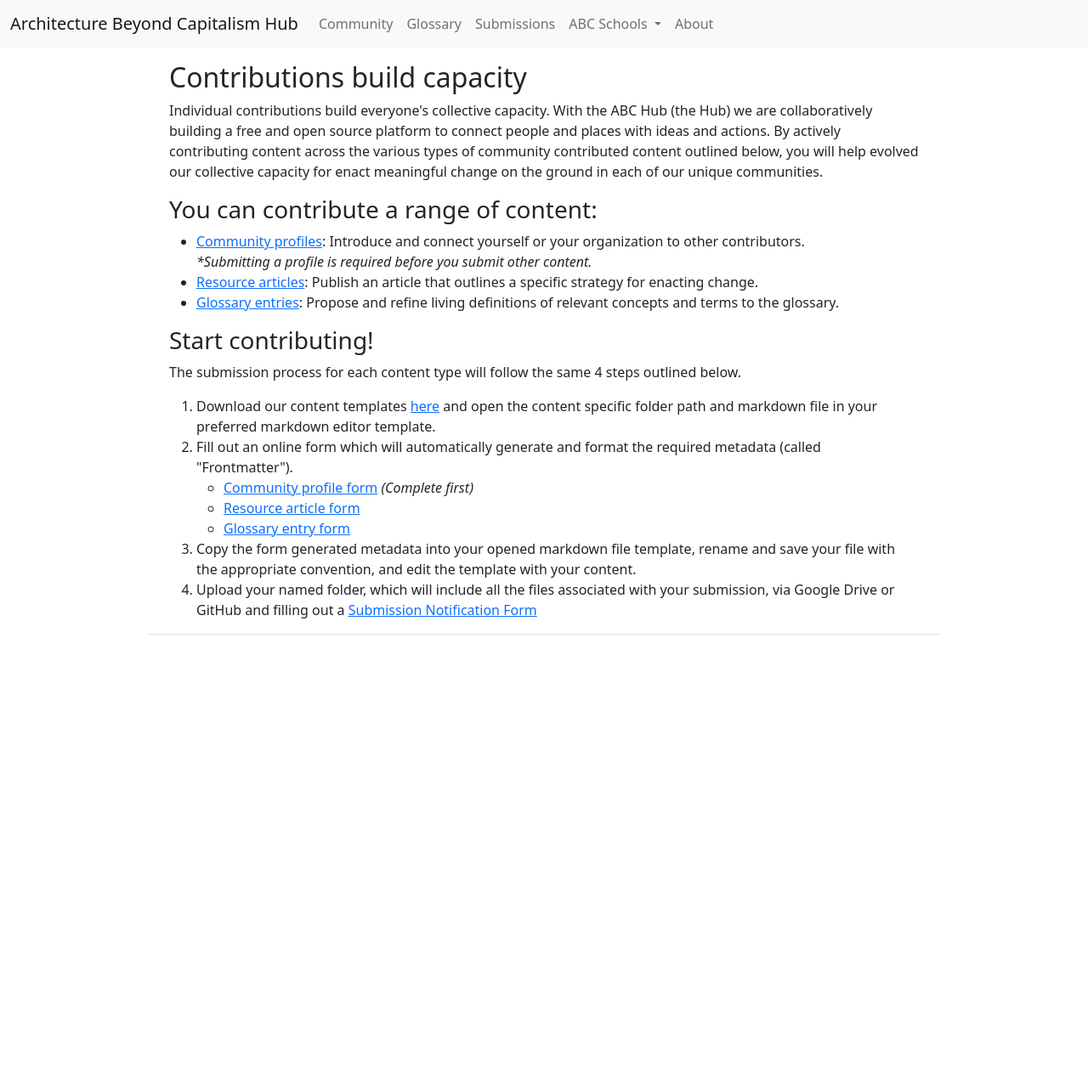
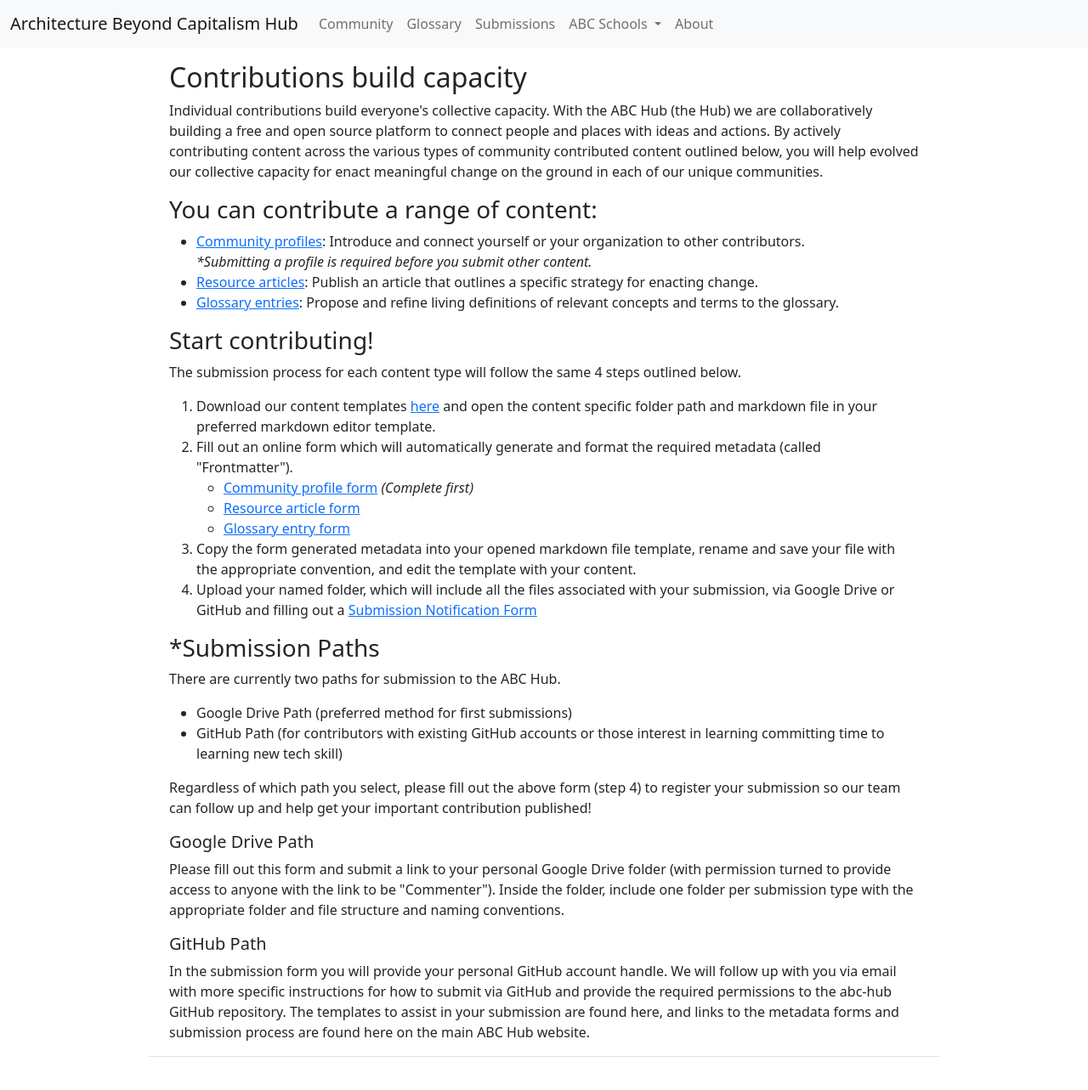
Before and after one commit to architecture-beyond-capitalism/abc-hub, a Jekyll site: the page built from submissions-overview.html, in a window 1280 px wide and 1292 px high. Shown: the top 1283 px of the window at 85% size. Built offline with Jekyll 4.4.1, drawn with Linux system fonts in a browser that asks for light colours.

```diff
--- a/submissions-overview.html
+++ b/submissions-overview.html
@@ -121,5 +121,34 @@
         >
       </li>
     </ol>
+    <h3>*Submission Paths</h3>
+    <p>There are currently two paths for submission to the
+      ABC Hub.
+      <ul>
+        <li>Google Drive Path (preferred method for first submissions)</li>
+        <li>GitHub Path (for contributors with existing GitHub accounts or those interest in
+          learning committing time to learning new tech skill) </li>
+      </ul>
+      Regardless of which
+      path you select, please fill out the above form (step 4) to register your submission so
+      our team can follow up and help get your important contribution published!
+      <div class="mt-3">
+        <h5>Google Drive Path </h5>
+        Please fill out this form and submit a link to your
+        personal Google Drive folder (with permission turned to provide access to
+        anyone with the link to be "Commenter"). Inside the folder, include one
+        folder per submission type with the appropriate folder and file structure
+        and naming conventions.
+      </div>
+      <div class="mt-3">
+        <h5>GitHub Path </h5>In the submission form you will provide
+        your personal GitHub account handle. We will follow up with you via email
+        with more specific instructions for how to submit via GitHub and provide
+        the required permissions to the abc-hub GitHub repository. The templates
+        to assist in your submission are found here, and links to the metadata
+        forms and submission process are found here on the main ABC Hub website.
+      </div>
+
+    </p>
   </div>
 </div>
```
Also changed, not shown: submissions-idea.html (added, +92 -0 lines), assets/images/github-idea-download.JPG (added).
